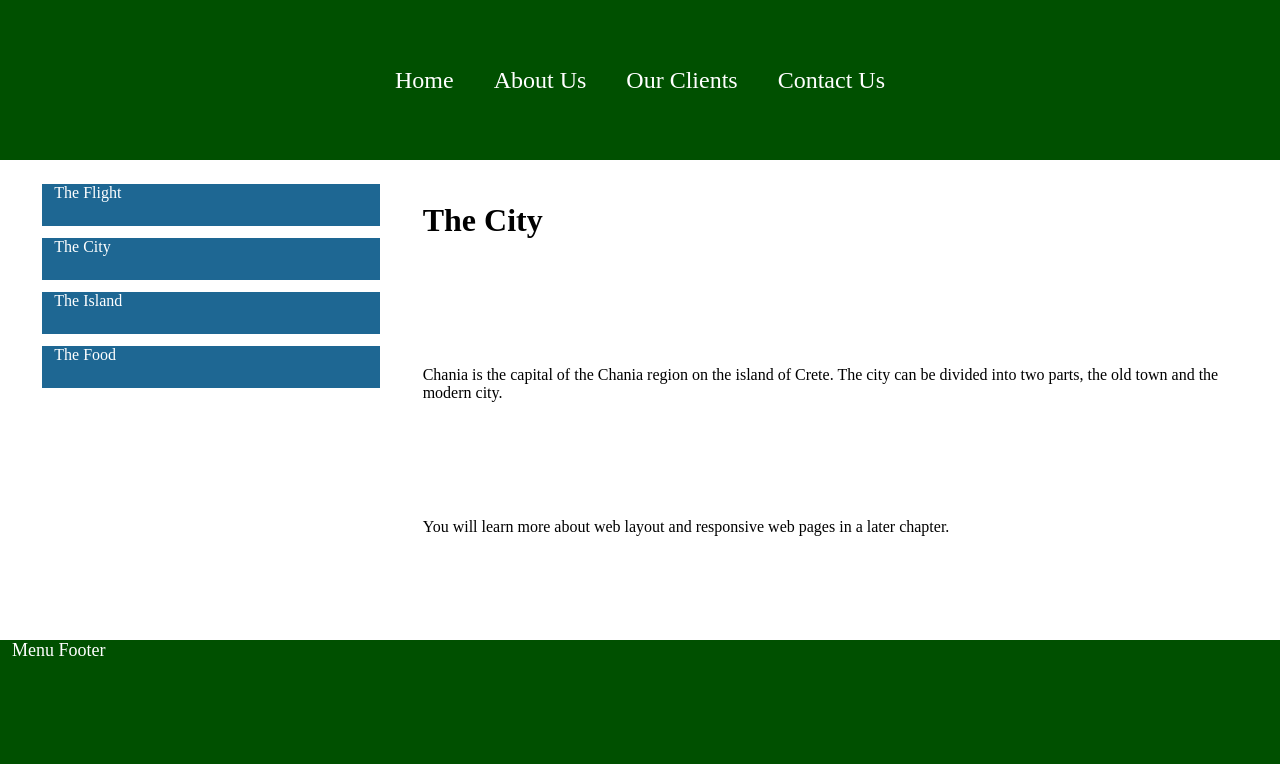
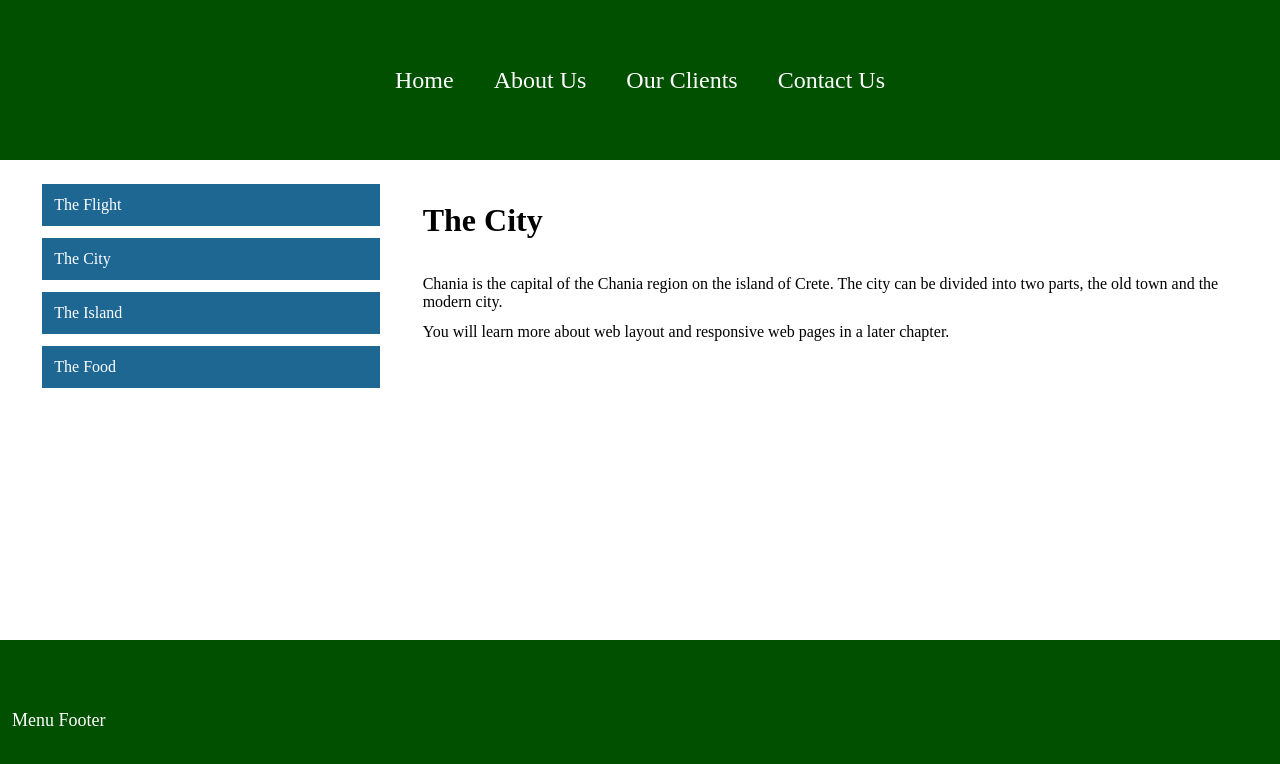
Before and after one commit to thanhhiep4747/Intern2021, an Angular app in the folder AngularDemo/: page / in a window 1280 px wide. Shown: the top 764 px of the page. Built offline with nearby package versions, Linux system fonts and the light colour scheme.

Commit message:
Style footer and home

```diff
--- a/AngularDemo/src/app/footer/footer.component.css
+++ b/AngularDemo/src/app/footer/footer.component.css
@@ -1,5 +1,4 @@
 .footer {
-    flex: 1;
     display: flex;
     align-items: center;
     background: rgb(0, 80, 0);
@@ -8,4 +7,5 @@
 .footer p {
     font-size: 18px;
     color: white;
+    height: fit-content;
 }
--- a/AngularDemo/src/app/home/home.component.css
+++ b/AngularDemo/src/app/home/home.component.css
@@ -1,5 +1,4 @@
 .body {
-    flex: 3;
     display: flex;
     flex-direction: row;
 }
@@ -9,6 +8,8 @@
     flex-direction: column;
     align-items: center;
     padding-top: 12px;
+    padding-bottom: 12px;
+    height: 100%;
 }
 .body .left-body .box {
     width: 80%;
@@ -20,15 +21,20 @@
 }
 .body .left-body .box p {
     margin-left: 12px;
-    color: white
+    color: white;
+    height: fit-content;
 }
 .body .right-body {
     flex: 2;
     margin-right: 12px;
     margin-top: 30px;
-    display: flex;
-    flex-direction: column;
 }
 .body .right-body h1 {
+    margin: 12px 0px 36px 0px;
+    height: fit-content;
+}
+
+.body .right-body p {
     margin: 12px 0px 12px 0px;
+    height: fit-content;
 }
```
